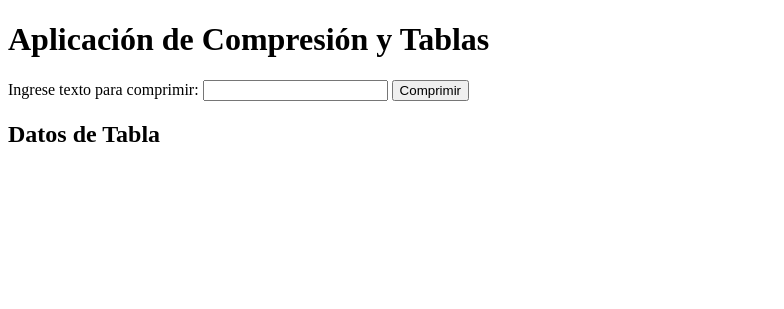
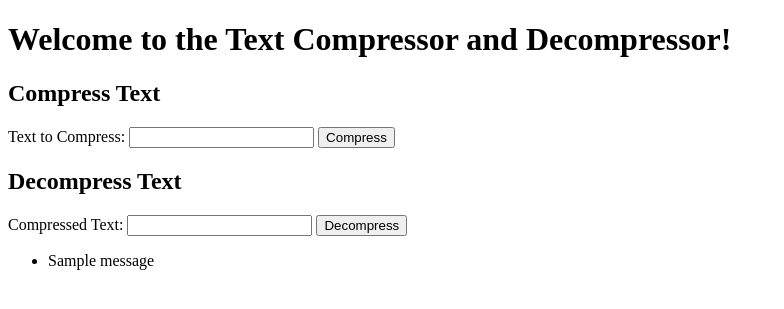
Before and after one commit to dcalle14/app-compressor, a Flask app: page / in a window 1280 px wide. Shown: the top 309 px of the page, without its empty margins (0-784 px from the left). Run offline with Flask 3, Linux system fonts and the light colour scheme; one stand-in notice (Sample message) is shown; parts of the project's set-up code (start-up, migrations or seed data) failed here and were passed over.

Commit message:
Update index.html
actualizacion pag web

```diff
--- a/src/functionalities/templates/index.html
+++ b/src/functionalities/templates/index.html
@@ -1,38 +1,35 @@
 <!DOCTYPE html>
-<html lang="es">
+<html lang="en">
 <head>
     <meta charset="UTF-8">
     <meta name="viewport" content="width=device-width, initial-scale=1.0">
-    <title>Aplicación Web</title>
+    <title>Text Compressor and Decompressor</title>
 </head>
 <body>
-    <h1>Aplicación de Compresión y Tablas</h1>
+    <h1>Welcome to the Text Compressor and Decompressor!</h1>
 
-    <form action="{{ url_for('compress') }}" method="post">
-        <label for="data">Ingrese texto para comprimir:</label>
-        <input type="text" id="data" name="data" required>
-        <button type="submit">Comprimir</button>
+    <form action="/compress" method="POST">
+        <h2>Compress Text</h2>
+        <label for="text">Text to Compress:</label>
+        <input type="text" name="text" id="text" required>
+        <button type="submit">Compress</button>
     </form>
 
-    {% if result %}
-        <h2>Resultado de Compresión:</h2>
-        <p>{{ result }}</p>
-    {% endif %}
+    <form action="/decompress" method="POST">
+        <h2>Decompress Text</h2>
+        <label for="compressed_text">Compressed Text:</label>
+        <input type="text" name="compressed_text" id="compressed_text" required>
+        <button type="submit">Decompress</button>
+    </form>
 
-    <h2>Datos de Tabla</h2>
-    {% if table_data %}
-        <table>
-            <tr>
-                <th>Columna 1</th>
-                <th>Columna 2</th>
-            </tr>
-            {% for row in table_data %}
-                <tr>
-                    <td>{{ row[0] }}</td>
-                    <td>{{ row[1] }}</td>
-                </tr>
-            {% endfor %}
-        </table>
-    {% endif %}
+    {% with messages = get_flashed_messages() %}
+      {% if messages %}
+        <ul>
+          {% for message in messages %}
+            <li>{{ message }}</li>
+          {% endfor %}
+        </ul>
+      {% endif %}
+    {% endwith %}
 </body>
 </html>
```
